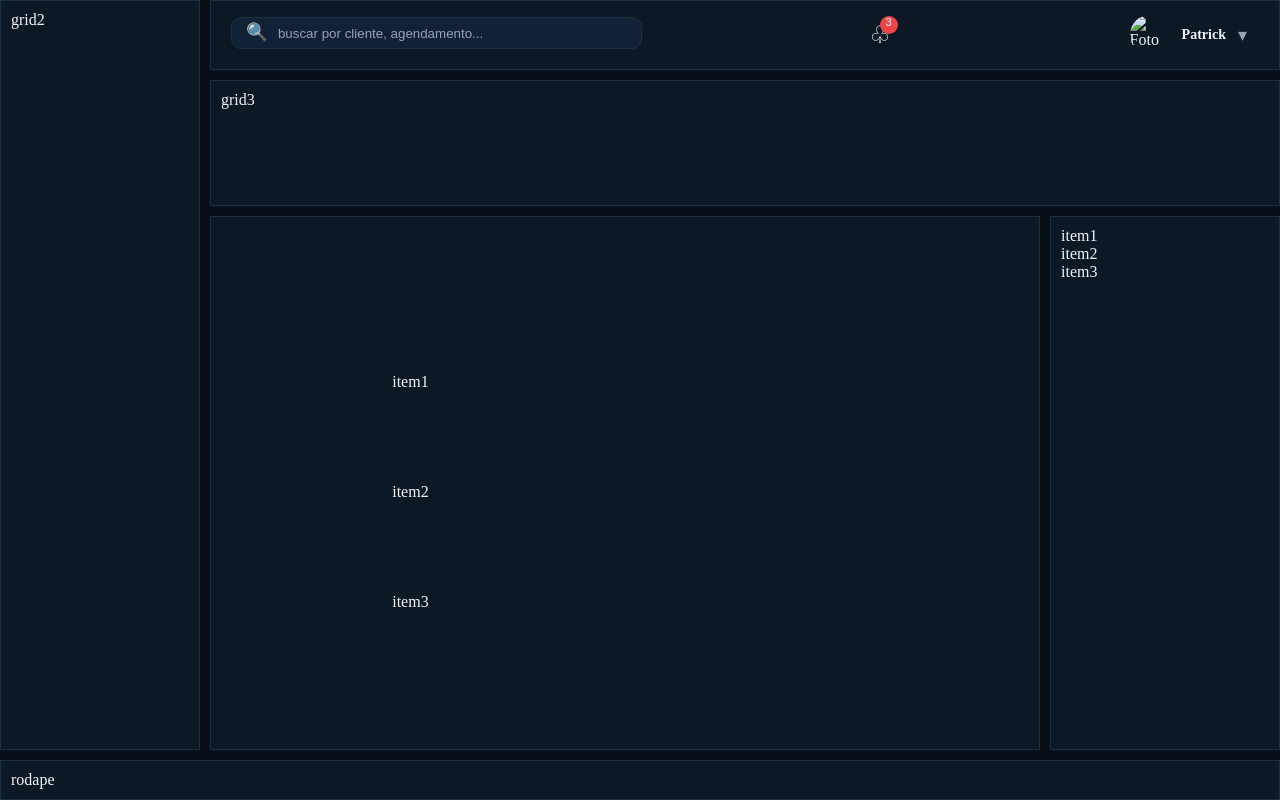
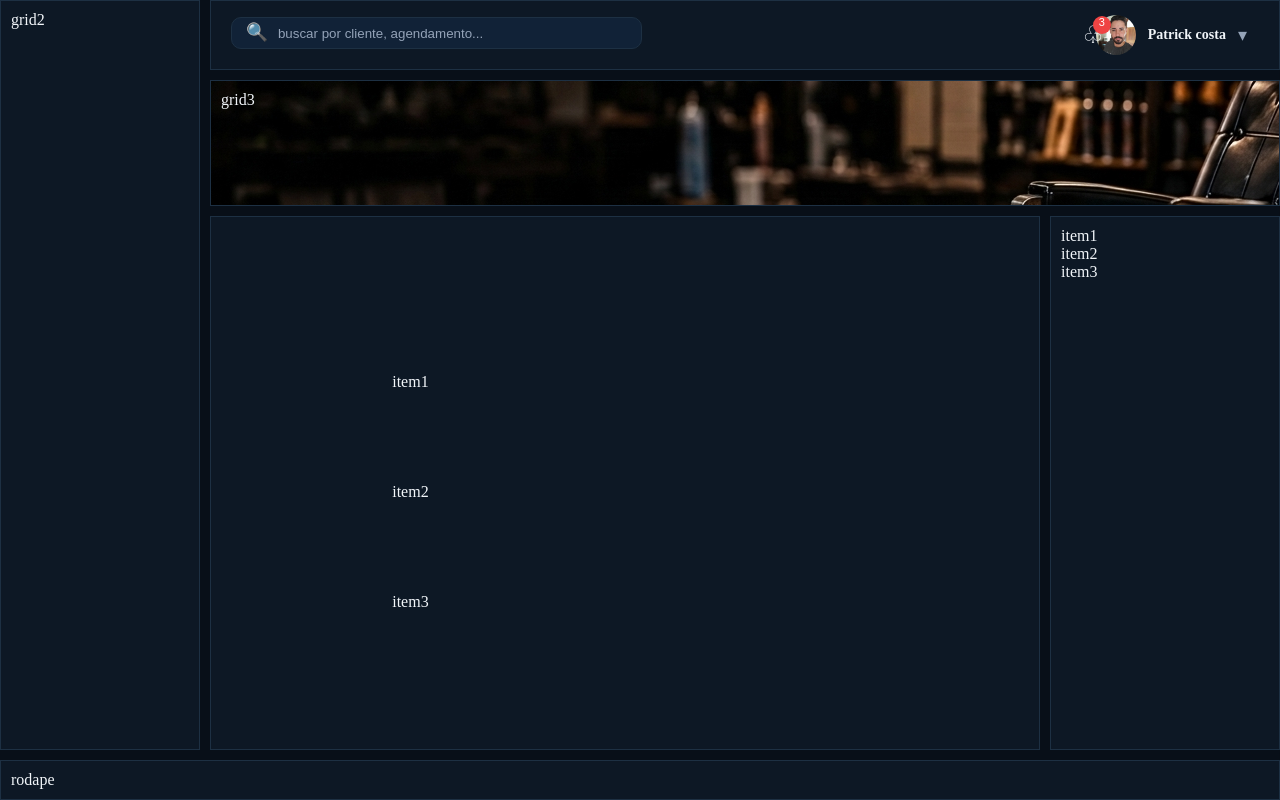
Before and after one commit to Alissongutierres/barbearia-agente, a plain HTML site: page index.html in a window 1280 px wide. Drawn offline with Linux system fonts and the light colour scheme.

Commit message:
atualização capa

```diff
--- a/index.html
+++ b/index.html
@@ -19,9 +19,9 @@
            </button>
 
            <div class="perfil">
-           <img src="imagens/admin.jpg" alt="Foto do administrador">
+           <img src="/midias/patrick.png" alt="Foto do administrador">
 
-           <span class="nome">Patrick</span>
+           <span class="nome">Patrick costa</span>
 
            <button class="seta" aria-label="Abrir menu do perfil">
         ▾
--- a/style.css
+++ b/style.css
@@ -77,6 +77,7 @@ header > .pesquisa {
     color: #F1F5F9;
     font-size: 24px;
     cursor: pointer;
+    transform: translatex(230px);
 }
 
 .contador {
@@ -122,12 +123,17 @@ header > .pesquisa {
     cursor: pointer;
 }
 
+
 .nav-bar {
 padding: 10px;
 grid-column: 1 / 2;
 grid-row: 1 / -1;
 }
 .minhas-informacoes {
+background-image: url(midias/barbearia-capa.jpg);
+background-size: auto;
+background-position: center left;
+background-repeat: no-repeat;
 padding: 10px;
 grid-column: 2 / -1;
 }
```
Also changed, not shown: midias/barbearia-capa.jpg (added), midias/patrick.png (added).
